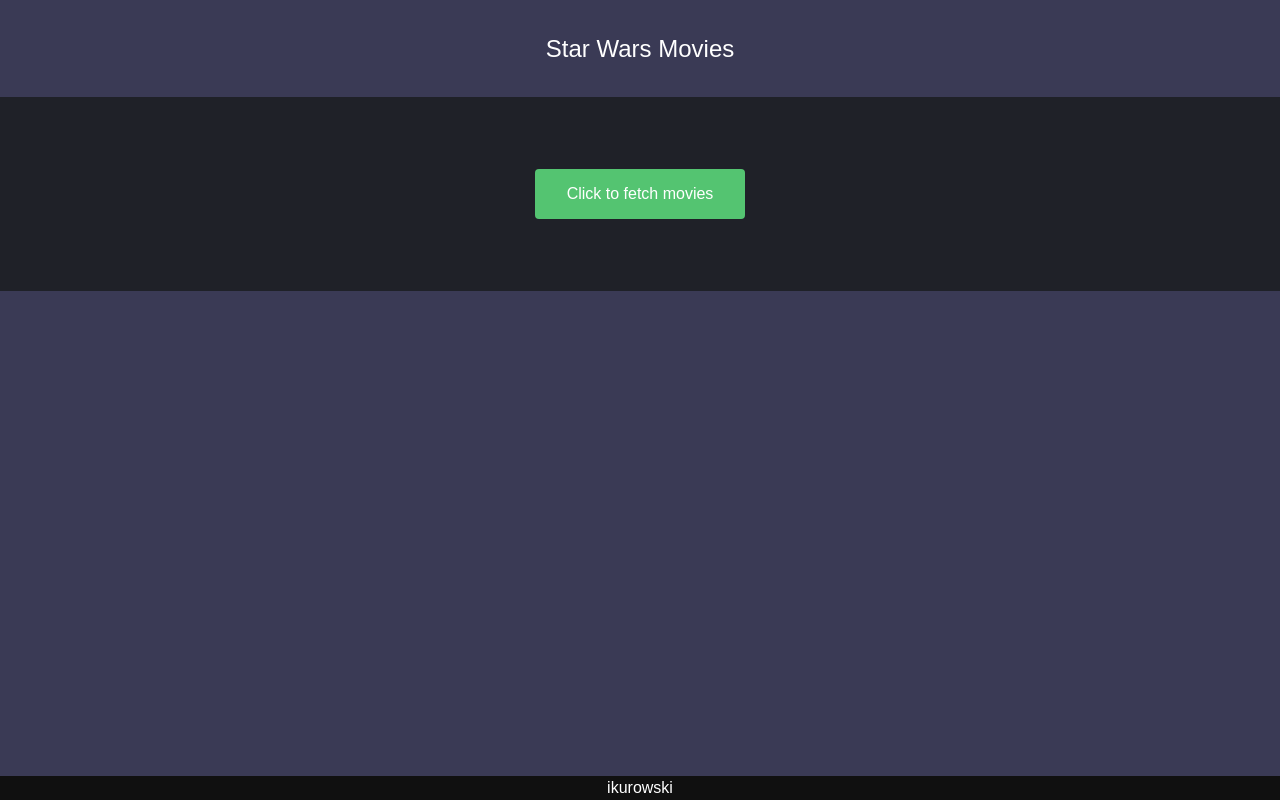
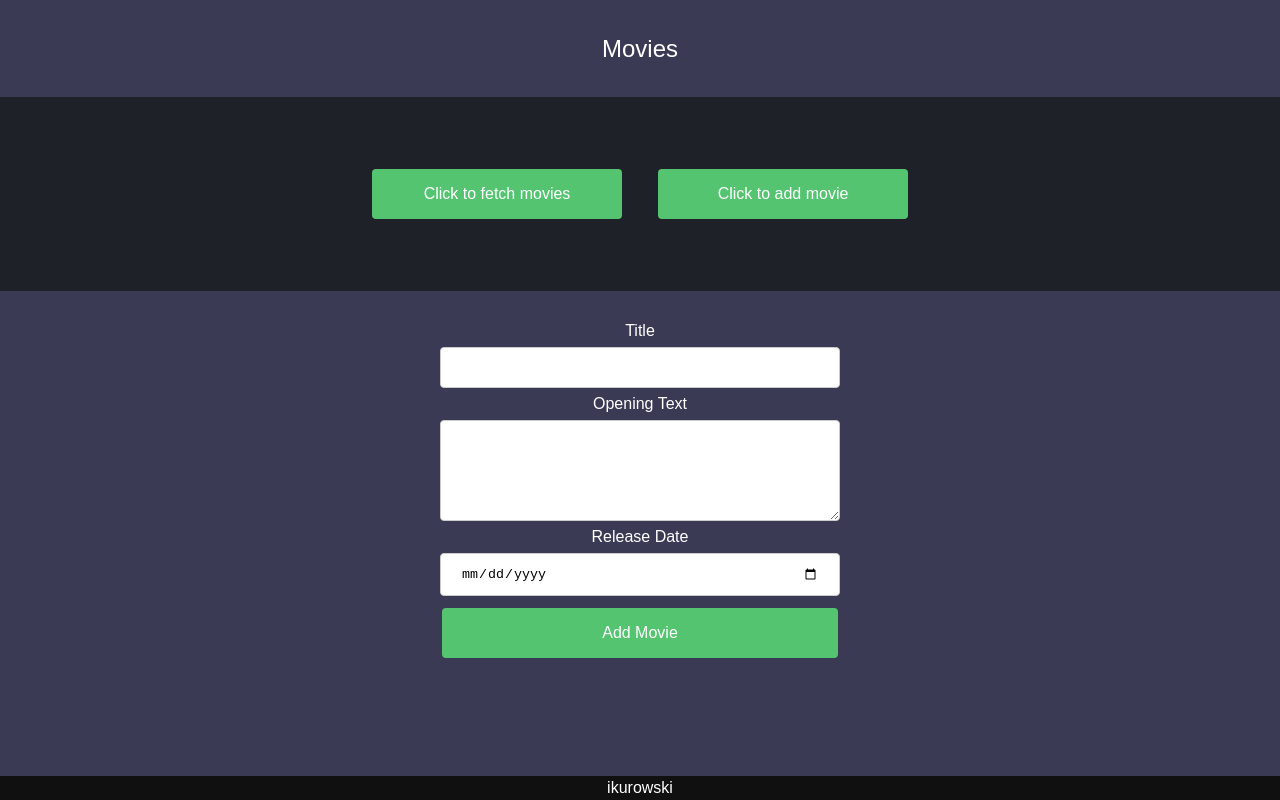
Before and after one commit to ikurowski/axios-app-example, a React (Create React App) app: page / in a window 1280 px wide. Built offline with nearby package versions, Linux system fonts and the light colour scheme.

Commit message:
done App

```diff
--- a/src/App.jsx
+++ b/src/App.jsx
@@ -1,24 +1,64 @@
 import React, { useState } from 'react';
 import styled from 'styled-components';
-import { getMovies, status } from './api';
+import { deleteMovie, postMovie, getMovies, status } from './api';
+import AddMovieForm from './form/AddMovieForm';
 
 function App() {
   const [movies, setMovies] = useState({
     status: null,
     data: [],
   });
+  const [deleteStatus, setDeleteStatus] = useState({
+    status: null,
+  });
+  const [addMovieVisible, setAddMovieVisible] = useState(true);
+  const [postStatus, setPostStatus] = useState({
+    status: null,
+  });
+
+  function fetchMovies() {
+    setAddMovieVisible(false);
+    getMovies(setMovies);
+  }
+  function showAddMovieForm() {
+    setAddMovieVisible(true);
+  }
+
+  function deleteMovieHandler(movieId) {
+    deleteMovie(movieId, setDeleteStatus);
+    if (deleteStatus.status === status.resolved) {
+      setMovies(prevMovies => ({
+        ...prevMovies,
+        data: prevMovies.data.filter(movie => movie.id !== movieId),
+      }));
+    }
+  }
+
+  function postMovieHandler(movie) {
+    postMovie(movie, setPostStatus);
+  }
+
+  const mappedMovies =
+    movies.data.length === 0 ? (
+      <H2>Sorry, no movies found :(</H2>
+    ) : (
+      movies.data.map(movie => (
+        <Element key={movie.id}>
+          <h2>{movie.title}</h2>
+          <p>{movie.openingText}</p>
+          <Delete type="button" onClick={() => deleteMovieHandler(movie.id)}>
+            X
+          </Delete>
+        </Element>
+      ))
+    );
 
   function renderContent() {
     switch (movies.status) {
       case status.pending:
         return <H2>Loading...</H2>;
       case status.resolved:
-        return movies.data.map(movie => (
-          <Element key={movie.id}>
-            <h2>{movie.title}</h2>
-            <p>{movie.openingCrawl}</p>
-          </Element>
-        ));
+        return mappedMovies;
       case status.rejected:
         return <H2>Sorry, I think resource API is dead : (</H2>;
       default:
@@ -29,14 +69,27 @@
   return (
     <Container>
       <Header>
-        <h1>Star Wars Movies</h1>
+        <h1>Movies</h1>
       </Header>
+
       <ButtonContainer>
-        <button type="button" onClick={() => getMovies(setMovies)}>
+        <button type="button" onClick={fetchMovies}>
           Click to fetch movies
         </button>
+        <button type="button" onClick={showAddMovieForm}>
+          Click to add movie
+        </button>
       </ButtonContainer>
-      <ContentBox>{renderContent()}</ContentBox>
+      <ContentBox>
+        {addMovieVisible ? (
+          <AddMovieForm
+            postStatus={postStatus}
+            postMovieHandler={postMovieHandler}
+          />
+        ) : (
+          renderContent()
+        )}
+      </ContentBox>
       <Footer>
         <a href="https://github.com/ikurowski">ikurowski</a>
       </Footer>
@@ -82,8 +135,11 @@
   ${flexCenter}
   background: #1f2128;
   grid-area: button;
+  gap: 2rem;
 
   & button {
+    flex: 1;
+    max-width: 250px;
     background-color: #54c471;
     border: none;
     color: #fff;
@@ -110,11 +166,13 @@
   flex-direction: column;
   grid-area: content;
   background: #3a3a55;
-  overflow: auto;
+  overflow-y: auto;
+  overflow-wrap: break-word;
 `;
 
 const Element = styled.div`
   display: flex;
+  position: relative;
   flex-direction: column;
   margin: 0 1.25rem;
 
@@ -152,3 +210,26 @@
   height: 100%;
   font-size: 1.4rem;
 `;
+
+const Delete = styled.button`
+  position: absolute;
+  top: 5px;
+  right: 0;
+  width: 2rem;
+  height: 2rem;
+  border: none;
+  border-radius: 50%;
+  background-color: transparent;
+  color: #ffffff73;
+  font-size: 1rem;
+  font-weight: 500;
+  cursor: pointer;
+  transition: all 0.3s ease;
+  transform: scale(1);
+  &:hover {
+    transform: scale(1.3);
+  }
+  &:active {
+    transform: scale(0.9);
+  }
+`;
```
